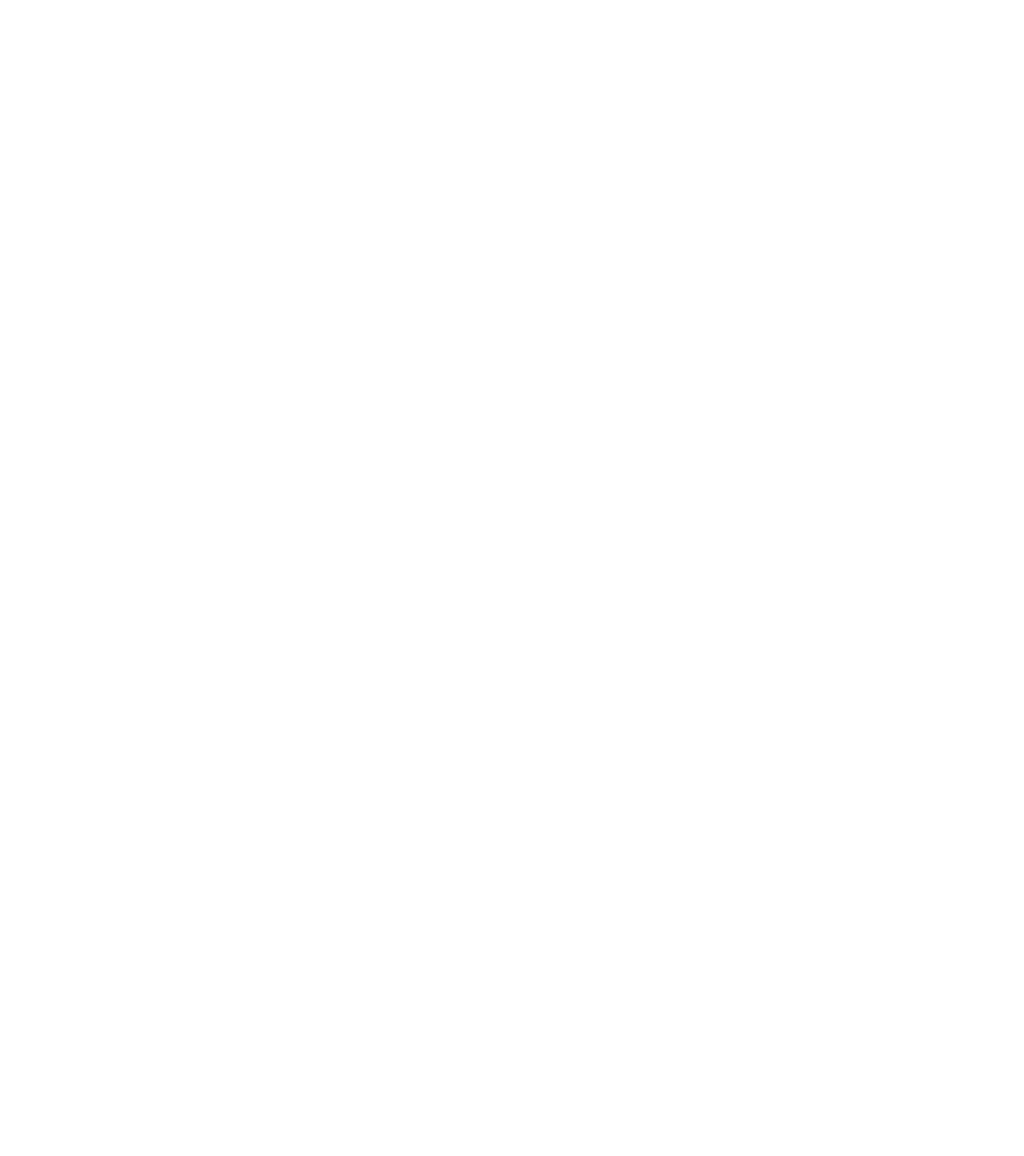
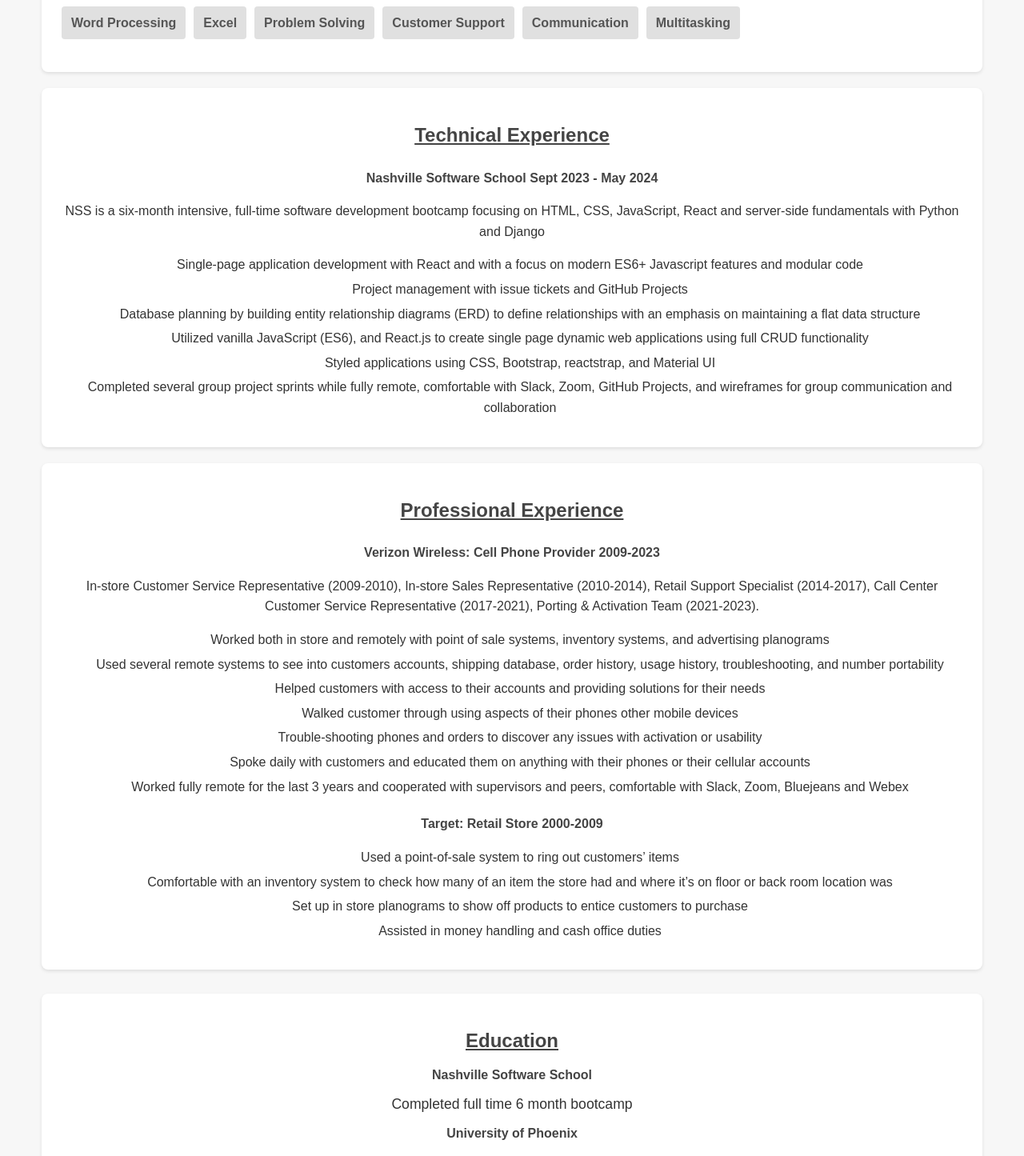
Before and after one commit to KSummers16/portfolio, a React (Vite) app: page /resume in a window 1280 px wide. Before the commit this address had no page. Shown: the part 262-1707 px from the top of the page at 80% size. Before the commit the page ends 800 px from the top, so only its background shows below. Built offline with nearby package versions, Linux system fonts and the light colour scheme.

Commit message:
added styling

```diff
--- a/src/App.jsx
+++ b/src/App.jsx
@@ -3,6 +3,7 @@
 import "./App.css"
 import { Home } from "./pages/home.jsx"
 import { Projects } from "./pages/projects.jsx"
+import { Resume } from "./pages/resume.jsx"
 
 function App() {
   return (
@@ -11,6 +12,7 @@
         <Routes>
           <Route path="/" element={<Home />} />
           <Route path="projects" element={<Projects />} />
+          <Route path="/resume" element={<Resume />} />
         </Routes>
       </BrowserRouter>
     </>
--- a/src/pages/home.css
+++ b/src/pages/home.css
@@ -1,5 +1,4 @@
 .title {
-  border: 1px black solid;
   margin: 15px;
 }
 
--- a/src/pages/home.jsx
+++ b/src/pages/home.jsx
@@ -15,9 +15,9 @@
       <section className="info">
         <img
           className="profilepic"
-          src="https://res.cloudinary.com/yarn-stash/image/upload/v1720720789/IMG_2464_uelzfw.jpg"
+          src="/images/IMG_2272.JPG"
           alt="kimprofile"
-          style={{ width: "35%", height: "auto" }}
+          style={{ width: "40%", height: "auto" }}
         />
         <div className="words">
           <h3>My Professional Introduction</h3>
@@ -51,7 +51,12 @@
           <Link to="projects">
             <button>Projects</button>
           </Link>
-          <button>Resume</button>
+          <Link to="resume">
+            <button>Resume</button>
+          </Link>
+          <Link to="www.linkedin.com/in/kim-summerscc">
+            <button>Linked In</button>
+          </Link>
         </div>
       </section>
     </>
--- a/src/pages/project.css
+++ b/src/pages/project.css
@@ -1,14 +1,79 @@
+/* General Styles */
+body {
+  font-family: "Arial", sans-serif;
+  line-height: 1.6;
+  color: #333;
+  background-color: #f7f7f7;
+  margin: 0;
+  padding: 20px;
+}
+
+h2,
+h3 {
+  color: #444;
+  margin-bottom: 10px;
+}
+
+h2.title,
+h3.project-title {
+  text-decoration: underline;
+  text-decoration-color: #444;
+}
+
+/* Section Styles */
+section {
+  background-color: #fff;
+  border-radius: 8px;
+  padding: 20px;
+  margin-bottom: 20px;
+  box-shadow: 0 2px 4px rgba(0, 0, 0, 0.1);
+}
+
+/* Project Info Styles */
 .project-info {
   display: flex;
   flex-direction: row;
-  width: 100%;
+  justify-content: space-between;
+  margin-bottom: 30px;
 }
 
 .project-photo {
   width: 50%;
+  padding-right: 10px;
+}
+
+.project-photo img {
+  width: 100%;
   height: auto;
+  border-radius: 8px;
+  box-shadow: 0 2px 4px rgba(0, 0, 0, 0.1);
+  margin-bottom: 10px;
 }
 
 .project-details {
   width: 50%;
+  padding-left: 10px;
 }
+
+/* Link Styles */
+a {
+  color: #1e90ff;
+  text-decoration: none;
+}
+
+a:hover {
+  text-decoration: underline;
+}
+
+/* Responsive Design */
+@media (max-width: 768px) {
+  .project-info {
+    flex-direction: column;
+  }
+
+  .project-photo,
+  .project-details {
+    width: 100%;
+    padding: 0;
+  }
+}
--- a/src/pages/projects.jsx
+++ b/src/pages/projects.jsx
@@ -4,7 +4,8 @@
 export const Projects = () => {
   return (
     <>
-      <h2 className="title">Projects</h2>
+      <h1 className="title">Projects</h1>
+      <section>
         <h3 className="project-title">Hook'd</h3>
         <div className="project-info">
           <div className="project-photo">
@@ -33,18 +34,22 @@
             <p>
               Hook'd by Kim began as my final full-stack capstone project at
               Nashville Software School. Post-graduation, I have continued to
-            enhance and expand the site. Built using Django, Python, React, and
-            CSS, this platform is designed for my small crochet business. It
-            allows customers to purchase pre-made products ready for immediate
-            shipping and provides an option for custom product requests, where
-            customers can specify details such as colors and eye styles. I have
-            also deployed this site using DigitalOcean, though it is not in use
-            by my customers yet.
+              enhance and expand the site. Built using Django, Python, React,
+              and CSS, this platform is designed for my small crochet business.
+              It allows customers to purchase pre-made products ready for
+              immediate shipping and provides an option for custom product
+              requests, where customers can specify details such as colors and
+              eye styles. I have also deployed this site using DigitalOcean,
+              though it is not in use by my customers yet.
             </p>
             <p>
               GitHub Repo:{" "}
-            <Link to="https://github.com/KSummers16/hookd-server">Server </Link>
-            <Link to="https://github.com/KSummers16/hookd-client">Client</Link>
+              <Link to="https://github.com/KSummers16/hookd-server">
+                Server{" "}
+              </Link>
+              <Link to="https://github.com/KSummers16/hookd-client">
+                Client
+              </Link>
             </p>
             <p>
               <Link to="https://monkfish-app-pi2ii.ondigitalocean.app/">
@@ -53,27 +58,33 @@
             </p>
           </div>
         </div>
-      <h3>Yarn Stash</h3>
+      </section>
+      <section>
+        <h2>Yarn Stash</h2>
         <div className="project-info">
           <div className="project-photo">
             <img
               src="https://res.cloudinary.com/yarn-stash/image/upload/v1721407021/7C90EB17-D43A-4139-BD0B-CBB3BE1E2DF7_urgj2j.jpg"
               alt="stash-home"
+              style={{ width: "45%", height: "250px" }}
             />
             <img
               src="https://res.cloudinary.com/yarn-stash/image/upload/v1721407090/0BB0906D-254F-4B9C-97C4-005BA3679D2A_i0esza.jpg"
               alt="stash-view"
+              style={{ width: "45%", height: "250px" }}
             />
             <img
               src="https://res.cloudinary.com/yarn-stash/image/upload/v1721407182/1463AD3C-6F31-43F8-AEAC-A4E12E195B8E_vznivq.jpg"
               alt="stash-detail"
+              style={{ width: "45%", height: "250px" }}
             />
             <img
               src="https://res.cloudinary.com/yarn-stash/image/upload/v1721407134/71F401CA-F9B0-4F29-A47A-E9CEFFABC4F7_v3jf1f.jpg"
               alt="stash-new"
+              style={{ width: "45%", height: "250px" }}
             />
           </div>
-        <div className="project-detail">
+          <div className="project-details">
             <p>
               Yarn Stash was developed to address the common challenge yarn
               enthusiasts face in remembering their inventory details, such as
@@ -95,39 +106,46 @@
             </p>
           </div>
         </div>
-      <h3>Bangazon</h3>
+      </section>
+      <section>
+        <h2>Bangazon</h2>
         <div className="project-info">
           <div className="project-photo">
             <img
               src="https://res.cloudinary.com/yarn-stash/image/upload/v1721940686/D663A758-CF0C-4D7D-9A91-C9CC0CBFD9D7_fadgur.jpg"
               alt="bang-home"
+              style={{ width: "45%", height: "250px" }}
             />
             <img
               src="https://res.cloudinary.com/yarn-stash/image/upload/v1721940686/672A7DDD-D851-46F8-A113-2F653C22F644_x3ivck.jpg"
               alt="bang-stores"
+              style={{ width: "45%", height: "250px" }}
             />
             <img
               src="https://res.cloudinary.com/yarn-stash/image/upload/v1721940686/85E16BFA-DA6A-458D-A8F5-23741863E160_4_5005_c_nbiypw.jpg"
               alt="bang-payment"
+              style={{ width: "45%", height: "250px" }}
             />
             <img
               src="https://res.cloudinary.com/yarn-stash/image/upload/v1721940686/55A0B2CC-CFF3-4F50-982A-87FE7F801846_4_5005_c_f3dhbc.jpg"
               alt="bang-report"
+              style={{ width: "45%", height: "250px" }}
             />
           </div>
-        <div className="project-detail">
+          <div className="project-details">
             <p>
               Bangazon was a collaborative project designed to enhance our
               teamwork skills, as well as our abilities in debugging, feature
               development, and testing. We were assigned a pre-existing project
               and utilized a GitHub ticket board to address various issues and
-            implement new features. In addition to resolving and testing current
-            bugs, all pull requests required peer review and approval before
-            integration into the main codebase. I contributed by developing a
-            feature that enabled users to create storefronts and display them,
-            resolving a bug that incorrectly displayed all payments instead of
-            just the user's payments, and generating the unpaid orders report.
-            This project involved the use of React, CSS, Django, and Python.
+              implement new features. In addition to resolving and testing
+              current bugs, all pull requests required peer review and approval
+              before integration into the main codebase. I contributed by
+              developing a feature that enabled users to create storefronts and
+              display them, resolving a bug that incorrectly displayed all
+              payments instead of just the user's payments, and generating the
+              unpaid orders report. This project involved the use of React, CSS,
+              Django, and Python.
             </p>
             <p>
               GitHub Repo:{" "}
@@ -140,12 +158,15 @@
             </p>
           </div>
         </div>
-      <h3>Kneel Diamonds</h3>
+      </section>
+      <section>
+        <h2>Kneel Diamonds</h2>
         <div className="project-info">
           <div className="project-photo">
             <img
               src="https://res.cloudinary.com/yarn-stash/image/upload/v1722440756/2AB126B5-A8A2-4BCF-ADCD-C6C84BA07652_lsinla.jpg"
               alt="kneel-home"
+              style={{ width: "45%", height: "250px" }}
             />
           </div>
           <div className="project-detail">
@@ -167,10 +188,11 @@
             </p>
           </div>
         </div>
-      <h3>My Portfolio</h3>
+      </section>
+      <section>
+        <h2>My Portfolio</h2>
         <div className="project-info">
-        <div className="project-photo">
-          <div className="project-detail">
+          <div className="project-details">
             <p>
               Creating this application for my portfolio was an insightful
               experience. To obtain screenshots of my previous projects (all
@@ -187,7 +209,7 @@
             </p>
           </div>
         </div>
-      </div>
+      </section>
     </>
   )
 }
--- /dev/null
+++ b/src/pages/resume.css
@@ -0,0 +1,102 @@
+/* General Styles */
+body {
+  font-family: "Arial", sans-serif;
+  line-height: 1.6;
+  color: #333;
+  background-color: #f7f7f7;
+  margin: 0;
+  padding: 20px;
+}
+
+h2,
+h3,
+h4 {
+  color: #444;
+  margin-bottom: 10px;
+}
+
+h2 {
+  text-decoration: underline;
+  text-decoration-color: #444;
+}
+
+p,
+li {
+  margin-bottom: 10px;
+}
+
+/* Section Styles */
+section {
+  background-color: #fff;
+  border-radius: 8px;
+  padding: 20px;
+  margin-bottom: 20px;
+  box-shadow: 0 2px 4px rgba(0, 0, 0, 0.1);
+}
+
+/* Skills Section */
+.skills ul {
+  list-style-type: none;
+  padding: 0;
+  display: flex;
+  flex-wrap: wrap;
+}
+
+.skills ul li {
+  background-color: #e0e0e0;
+  border-radius: 4px;
+  padding: 8px 12px;
+  margin: 5px;
+  font-weight: bold;
+  color: #555;
+}
+
+/* Experience Lists */
+ul {
+  list-style-type: disc;
+  padding-left: 20px;
+}
+
+.experience-list {
+  list-style-type: square;
+  list-style-type: none;
+}
+
+/* Education Section */
+.education {
+  margin-top: 30px;
+}
+
+.education h4 {
+  margin-top: 10px;
+}
+
+.education-details div {
+  margin-bottom: 10px;
+  font-size: 1.1em;
+}
+
+/* Additional Styles */
+ul li {
+  margin-bottom: 5px;
+}
+
+/* Hover Effects */
+.skills ul li:hover {
+  background-color: #d4d4d4;
+}
+
+/* Responsive Design */
+@media (max-width: 768px) {
+  section {
+    padding: 15px;
+  }
+
+  .skills ul {
+    flex-direction: column;
+  }
+
+  .skills ul li {
+    margin: 8px 0;
+  }
+}
--- a/src/pages/resume.jsx
+++ b/src/pages/resume.jsx
@@ -1,7 +1,9 @@
+import "./resume.css"
+
 export const Resume = () => {
   return (
     <>
-      <h2>Resume</h2>
+      <h1>Resume</h1>
       <section className="skills">
         <div>
           <ul>
@@ -25,14 +27,14 @@
         </div>
       </section>
       <section>
-        <h3>Technical Experience</h3>
+        <h2>Technical Experience</h2>
         <h4>Nashville Software School Sept 2023 - May 2024</h4>
         <p>
           NSS is a six-month intensive, full-time software development bootcamp
           focusing on HTML, CSS, JavaScript, React and server-side fundamentals
           with Python and Django
         </p>
-        <ul className="NSS-list">
+        <ul className="experience-list">
           <li>
             Single-page application development with React and with a focus on
             modern ES6+ Javascript features and modular code
@@ -59,15 +61,15 @@
         </ul>
       </section>
       <section>
-        <h3>Professional Experience</h3>
-        <h4>Verizon Wireless: Cell Phone Provider</h4>
+        <h2>Professional Experience</h2>
+        <h4>Verizon Wireless: Cell Phone Provider 2009-2023</h4>
         <p>
           In-store Customer Service Representative (2009-2010), In-store Sales
           Representative (2010-2014), Retail Support Specialist (2014-2017),
           Call Center Customer Service Representative (2017-2021), Porting &
           Activation Team (2021-2023).
         </p>
-        <ul>
+        <ul className="experience-list">
           <li>
             Worked both in store and remotely with point of sale systems,
             inventory systems, and advertising planograms
@@ -99,8 +101,8 @@
             Webex
           </li>
         </ul>
-        <h4>Target: Retail Store</h4>
-        <ul>
+        <h4>Target: Retail Store 2000-2009</h4>
+        <ul className="experience-list">
           <li>Used a point-of-sale system to ring out customers’ items</li>
           <li>
             Comfortable with an inventory system to check how many of an item
@@ -113,6 +115,17 @@
           <li>Assisted in money handling and cash office duties</li>
         </ul>
       </section>
+      <section className="education">
+        <h2>Education</h2>
+        <div className="education-details">
+          <h4>Nashville Software School</h4>
+          <div>Completed full time 6 month bootcamp</div>
+          <h4>University of Phoenix</h4>
+          <div>Masters in Business Administration</div>
+          <h4>Northern Illinois University</h4>
+          <div>Bachelor of Arts</div>
+        </div>
+      </section>
     </>
   )
 }
```
Also changed, not shown: 1 other file (tests, documents, lock files or other folders). Lines whose indentation alone changed are shown as unchanged.
